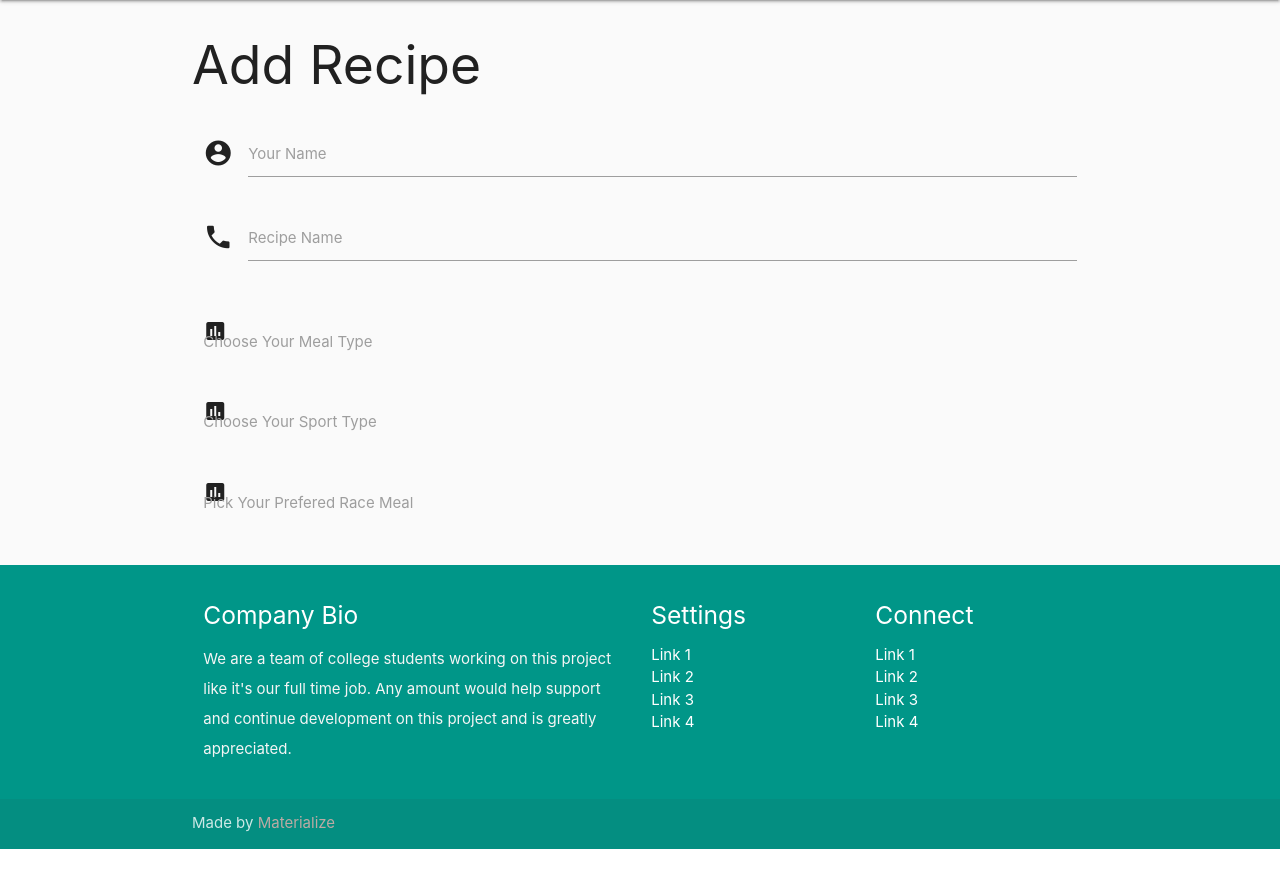
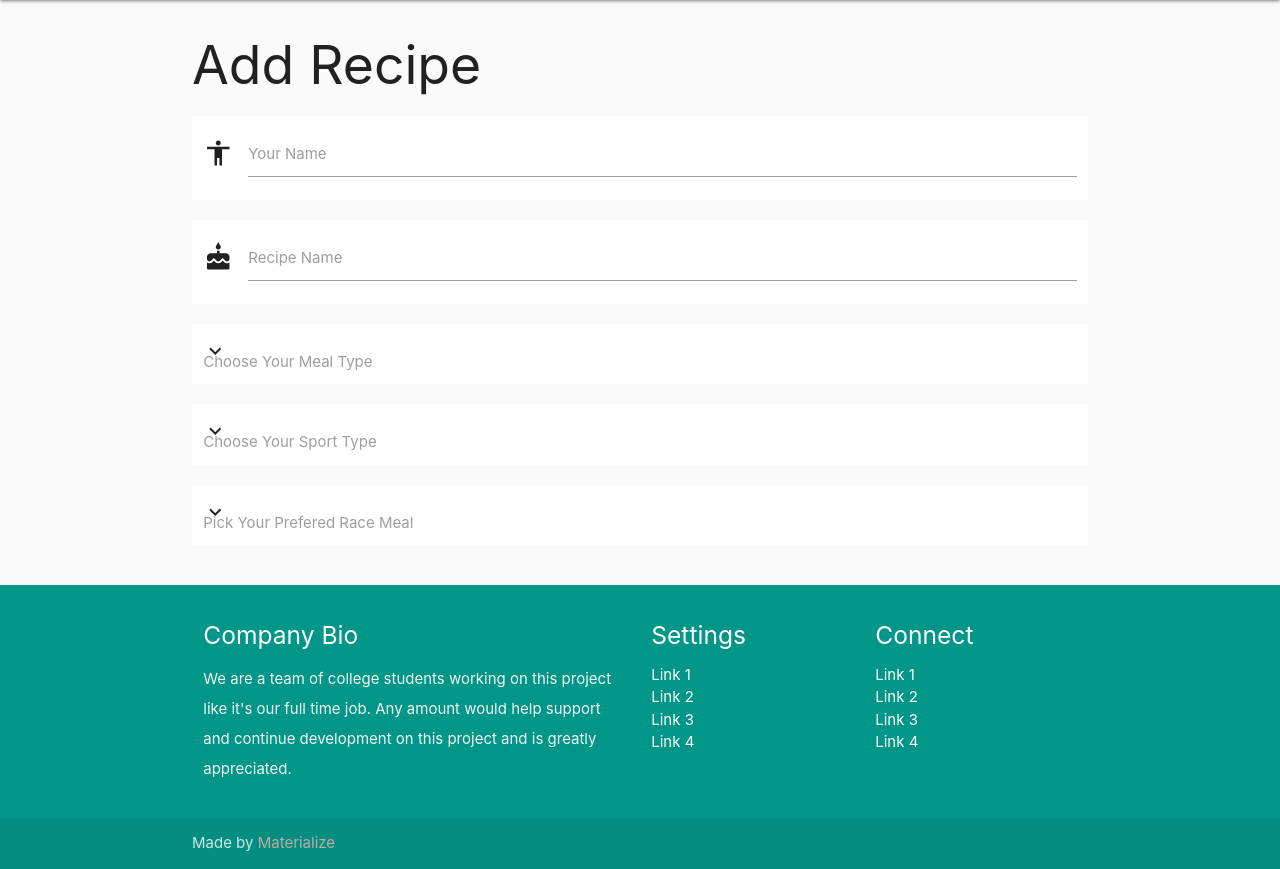
Before and after one commit to mirofrankovic/cookbook-trisport-project-03, a Flask app: page /add_recipe in a window 1280 px wide. Shown: the part 64-933 px from the top of the page. Run offline with Flask 2, Linux system fonts and the light colour scheme; some libraries are stand-ins or nearby versions.

Commit message:
added content to my addrecipite file

```diff
--- a/templates/add_recipe.html
+++ b/templates/add_recipe.html
@@ -6,22 +6,24 @@
 <div class="row">
     <form action="" method="POST" class="col s12">
 
-        <div class="row">
+        <div class="row white form-padding">
         <div class="input-field col s12">
-          <i class="material-icons prefix">account_circle</i>
+          <i class="material-icons prefix">accessibility</i>
           <input id="author_name" name="author_name" type="text" class="validate">
           <label for="icon_prefix">Your Name</label>
         </div>
+        </div>
+        <div class="row white form-padding">
         <div class="input-field col s12">
-          <i class="material-icons prefix">phone</i>
-          <input id="recipe_name" name="recipe_name" type="tel" class="validate">
-          <label for="icon_telephone">Recipe Name</label>
+          <i class="material-icons prefix">cake</i>
+          <input id="recipe_name" name="recipe_name" type="text" class="validate">
+          <label for="icon_cake">Recipe Name</label>
         </div>
       </div>
 
-      <div class="row">
+      <div class="row white form-padding">
         <div class="input-field col s12">
-            <i class="material-icons prefic">poll</i>
+            <i class="material-icons prefic">expand_more</i>
         <select class="form-select" id="meal_type" name="meal_type" required>
                <option value="" disabled selected>Choose Your Meal Type (*)</option>
                {% for meal in meal_type %}
@@ -32,9 +34,9 @@
         </div>
         </div>
 
-        <div class="row">
+        <div class="row white form-padding">
         <div class="input-field col s12">
-            <i class="material-icons prefic">poll</i>
+            <i class="material-icons prefic">expand_more</i>
         <select>
                <option value="" disabled selected>Choose your option</option>
                <option value="1">Option 1</option>
@@ -44,9 +46,9 @@
         <label>Choose Your Sport Type</label>
         </div>
         </div>
-        <div class="row">
+        <div class="row white form-padding">
         <div class="input-field col s12">
-            <i class="material-icons prefic">poll</i>
+            <i class="material-icons prefic">expand_more</i>
         <select>
                <option value="" disabled selected>Choose your option</option>
                <option value="1">Option 1</option>
--- a/templates/base.html
+++ b/templates/base.html
@@ -114,9 +114,10 @@
 
 
     <script src="https://code.jquery.com/jquery-2.1.1.min.js"></script>
+    <script src="https://cdnjs.cloudflare.com/ajax/libs/jquery/3.3.1/jquery.min.js"></script>
     <script type="text/javascript" src="{{url_for('static', filename='work-template/js/init.js')}}"></script>
     <script type="text/javascript" src="{{url_for('static', filename='work-template/js/materialize.min.js')}}"></script>
-    <script>
+    <script type="text/javascript">
     $(document).ready(function(){
               $('.collapsible').collapsible();
               $('select').material_select();
```
